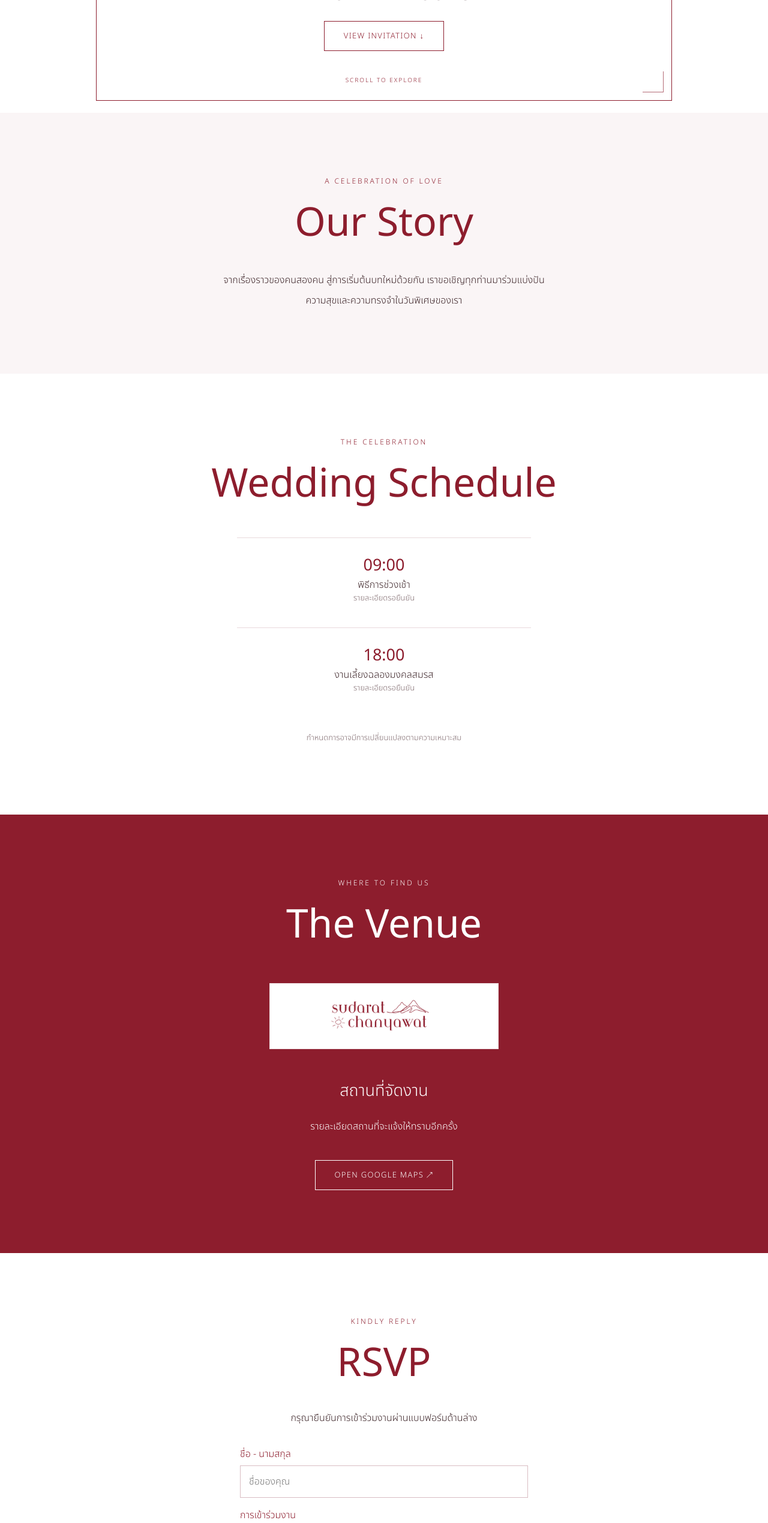
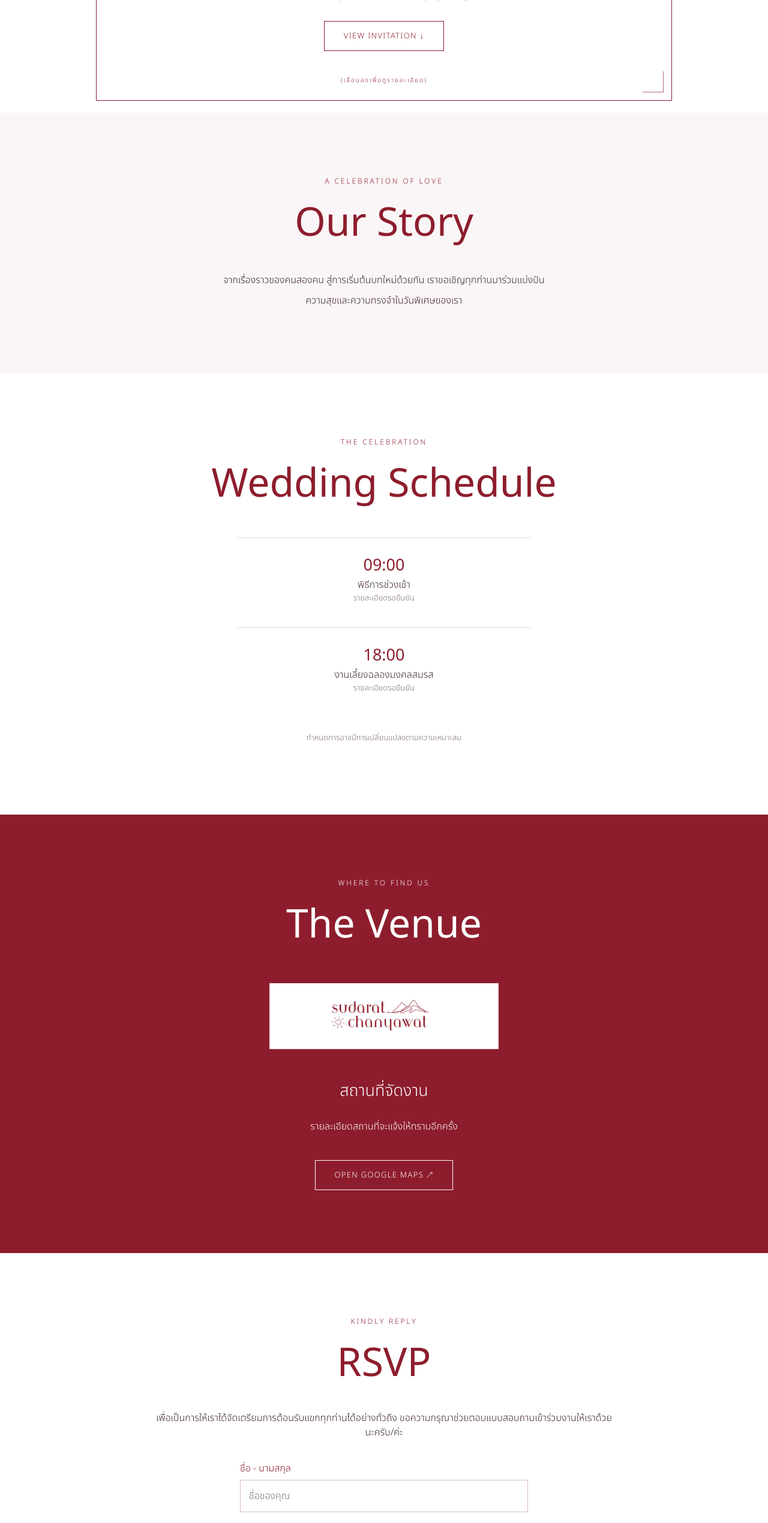
Before and after one commit to kat-jit/kat-jit.github.io, a plain HTML site: page index.html in a window 1280 px wide. Shown: the part 920-3459 px from the top of the page at 60% size. Drawn offline with Linux system fonts and the light colour scheme.

Commit message:
Add files via upload

```diff
--- a/index.html
+++ b/index.html
@@ -69,11 +69,11 @@ footer{text-align:center;padding:55px 20px;background:var(--soft);color:var(--mu
 .wedding-hashtag{font-family:'Noto Sans Thai',sans-serif;font-weight:500;color:#8d1d2d;font-size:clamp(17px,3vw,22px);letter-spacing:.015em;margin:22px 0 4px;overflow-wrap:anywhere}
 </style>
 </head><body>
-<section class="hero" id="home"><div class="frame"><div class="eyebrow hero-kicker">THE WEDDING CELEBRATION OF</div><img class="monogram" src="monogram.png" alt="KAT JIT wedding monogram" width="560" height="470"><div class="divider"></div><div class="eyebrow">TOGETHER WITH OUR FAMILIES</div><div class="names serif"><span data-field="partner1">ชื่อเจ้าบ่าว</span> <span class="amp">&amp;</span> <span data-field="partner2">ชื่อเจ้าสาว</span></div><p>ด้วยความยินดี ขอเรียนเชิญร่วมเป็นเกียรติ<br>ในพิธีมงคลสมรสของเรา</p><div class="divider"></div><div class="date serif" data-field="dateDisplay">DATE TO BE ANNOUNCED</div><a class="cta" href="#details">VIEW INVITATION ↓</a><div class="nav">SCROLL TO EXPLORE</div></div></section>
+<section class="hero" id="home"><div class="frame"><div class="eyebrow hero-kicker">THE WEDDING CELEBRATION OF</div><img class="monogram" src="monogram.png" alt="KAT JIT wedding monogram" width="560" height="470"><div class="divider"></div><div class="eyebrow">TOGETHER WITH OUR FAMILIES</div><div class="names serif"><span data-field="partner1">ชื่อเจ้าบ่าว</span> <span class="amp">&amp;</span> <span data-field="partner2">ชื่อเจ้าสาว</span></div><p>ด้วยความยินดี ขอเรียนเชิญร่วมเป็นเกียรติ<br>ในพิธีมงคลสมรสของเรา</p><div class="divider"></div><div class="date serif" data-field="dateDisplay">DATE TO BE ANNOUNCED</div><a class="cta" href="#details">VIEW INVITATION ↓</a><div class="nav">(เลื่อนลงเพื่อดูรายละเอียด)</div></div></section>
 <section class="story" id="details"><div class="section-inner reveal"><div class="sub">A celebration of love</div><h2>Our Story</h2><p>จากเรื่องราวของคนสองคน สู่การเริ่มต้นบทใหม่ด้วยกัน เราขอเชิญทุกท่านมาร่วมแบ่งปันความสุขและความทรงจำในวันพิเศษของเรา</p></div></section>
 <section id="schedule"><div class="section-inner reveal"><div class="sub">The celebration</div><h2>Wedding Schedule</h2><div class="schedule" id="scheduleItems"></div><p class="small">กำหนดการอาจมีการเปลี่ยนแปลงตามความเหมาะสม</p></div></section>
 <section class="venue" id="location"><div class="section-inner reveal"><div class="sub">Where to find us</div><h2>The Venue</h2><div class="venue-logo-wrap"><img class="venue-logo" src="venue-logo.png" alt="Sudorot Chonquwat venue logo" width="420" height="84" loading="lazy"></div><p class="venue-name serif" data-field="venue">สถานที่จัดงาน</p><p data-field="address">รายละเอียดสถานที่จะแจ้งให้ทราบอีกครั้ง</p><a class="cta" id="mapLink" href="https://maps.app.goo.gl/3jZMFGSwi7KcquH3A" target="_blank" rel="noopener noreferrer">OPEN GOOGLE MAPS ↗</a></div></section>
-<section class="rsvp" id="rsvp"><div class="section-inner reveal"><div class="sub">Kindly reply</div><h2>RSVP</h2><p>กรุณายืนยันการเข้าร่วมงานผ่านแบบฟอร์มด้านล่าง</p><form id="rsvpForm"><label for="guest">ชื่อ - นามสกุล</label><input id="guest" name="guest" required placeholder="ชื่อของคุณ"><label for="attendance">การเข้าร่วมงาน</label><select id="attendance" name="attendance"><option value="เข้าร่วม">ยินดีเข้าร่วม</option><option value="ไม่สามารถเข้าร่วม">ไม่สามารถเข้าร่วมได้</option></select><label for="count">จำนวนผู้เข้าร่วม (รวมตัวคุณ)</label><input id="count" name="count" type="number" min="1" max="20" value="1"><label for="message">ข้อความถึงคู่บ่าวสาว (ไม่บังคับ)</label><textarea id="message" name="message" rows="3"></textarea><button type="submit">SEND RSVP</button><p class="small" id="rsvpNote" role="status">กรอกข้อมูลเพื่อส่งคำตอบรับไปยัง Google Sheets</p></form></div></section>
+<section class="rsvp" id="rsvp"><div class="section-inner reveal"><div class="sub">Kindly reply</div><h2>RSVP</h2><p>เพื่อเป็นการให้เราได้จัดเตรียมการต้อนรับแขกทุกท่านได้อย่างทั่วถึง ขอความกรุณาช่วยตอบแบบสอบถามเข้าร่วมงานให้เราด้วยนะครับ/ค่ะ</p><form id="rsvpForm"><label for="guest">ชื่อ - นามสกุล</label><input id="guest" name="guest" required placeholder="ชื่อของคุณ"><label for="attendance">การเข้าร่วมงาน</label><select id="attendance" name="attendance"><option value="เข้าร่วม">ยินดีเข้าร่วม</option><option value="ไม่สามารถเข้าร่วม">ไม่สามารถเข้าร่วมได้</option></select><label for="count">จำนวนผู้เข้าร่วม (รวมตัวคุณ)</label><input id="count" name="count" type="number" min="1" max="20" value="1"><label for="message">ข้อความถึงคู่บ่าวสาว (ไม่บังคับ)</label><textarea id="message" name="message" rows="3"></textarea><button type="submit">SEND RSVP</button><p class="small" id="rsvpNote" role="status">กรอกข้อมูลเพื่อส่งคำตอบรับไปยัง Google Sheets</p></form></div></section>
 <footer><div class="script" style="font-size:46px;color:#8d1d2d">With Love</div><div data-field="footerNames">Our Wedding</div><p>Made with love ♡</p><p class="wedding-hashtag">#KJHappilyEverAfter</p></footer>
 <script>
 /* ===== EDIT YOUR WEDDING DETAILS HERE ===== */
```
